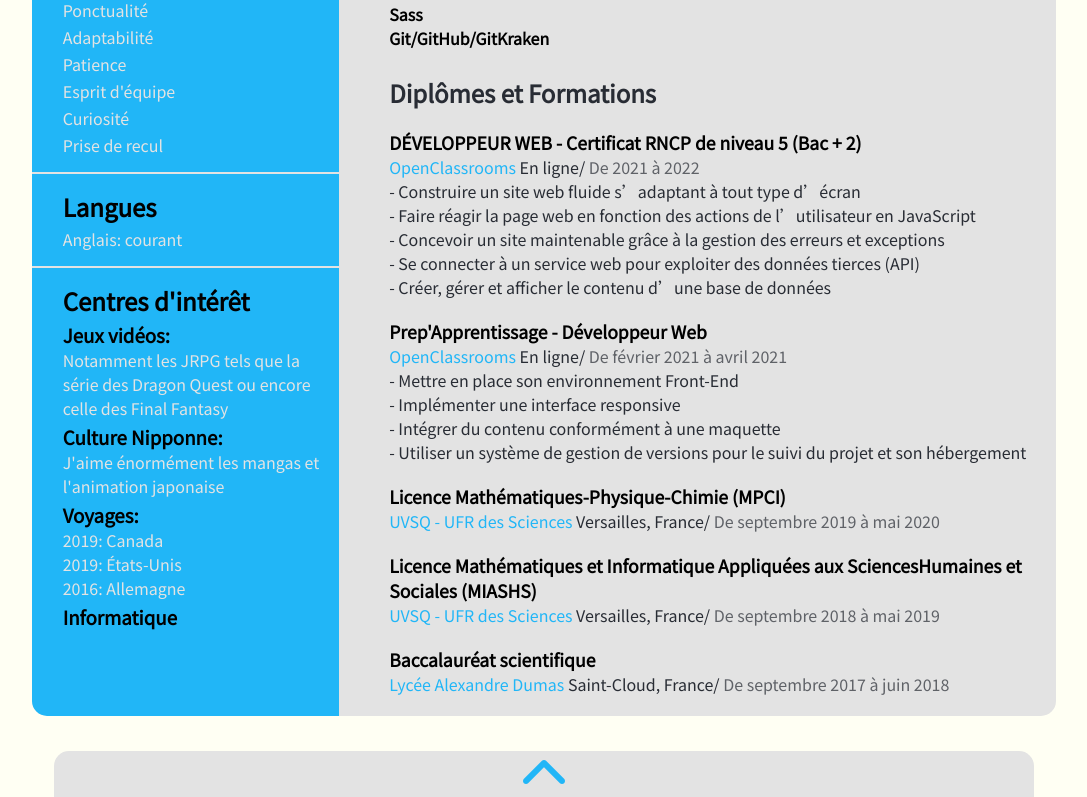
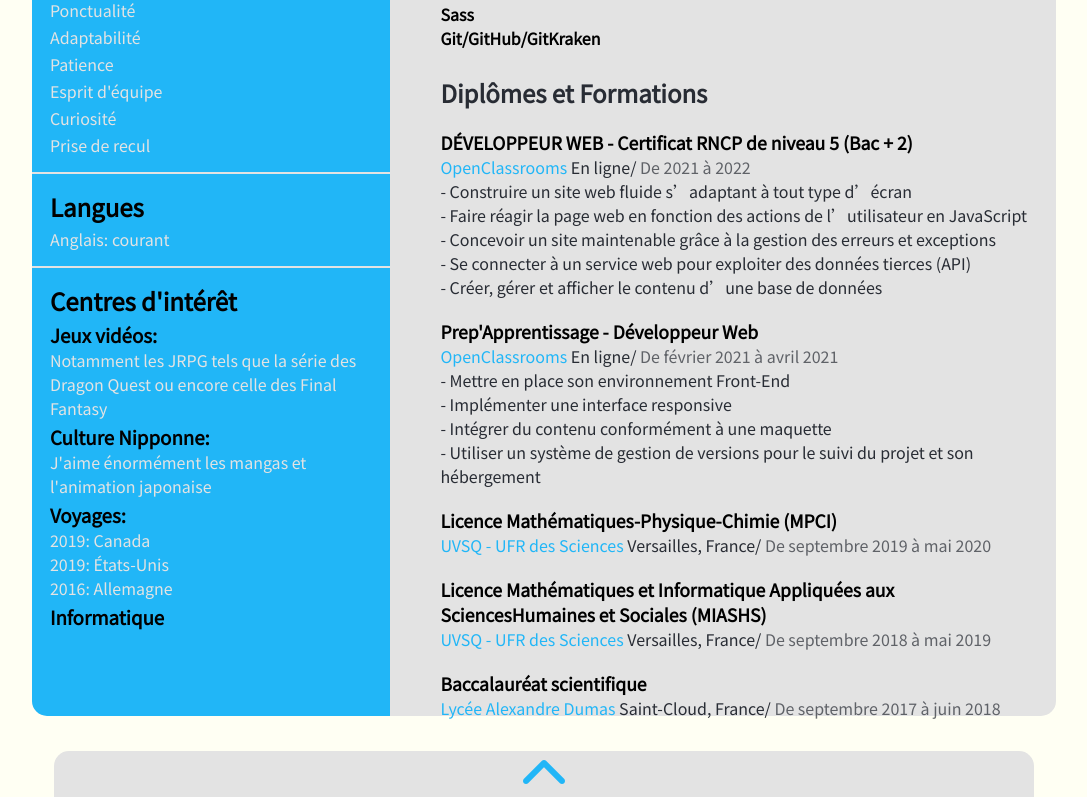
Before and after one commit to Marvinrn/MRNapp, a React (Create React App) app in the folder mrn-project/: page / in a window 1280 px wide. Shown: the part 2490-3287 px from the top of the page, without its empty margins (96-1183 px from the left). Built offline with nearby package versions, Linux system fonts and the light colour scheme.

Commit message:
size bug fix test 6

```diff
--- a/mrn-project/src/styles/components/_cv.scss
+++ b/mrn-project/src/styles/components/_cv.scss
@@ -24,7 +24,7 @@
 
         .cvAside{
             background-color: $color-5;
-            width: 30%;
+            width: 35%;
             height: 100%;
             border-bottom-left-radius: 15px;
 
@@ -40,7 +40,7 @@
 
             .cvInfo{
                 margin-top: 15px;
-                margin-left: 10%;
+                margin-left: 5%;
                 font-weight: bold;
 
                 .info{
@@ -65,12 +65,12 @@
 
                 .softTitle{
                     margin-top: 15px;
-                    margin-left: 10%;
+                    margin-left:5%;
                 }
 
                 .skills{
                     margin-top: 3px;
-                    margin-left: 10%;
+                    margin-left: 5%;
                     color: $color-2;
                 }
 
@@ -85,16 +85,16 @@
 
                 .interestTitle{
                     margin-top: 15px;
-                    margin-left: 10%;
+                    margin-left: 5%;
                 }
 
                 .interestSubTitle{
-                    margin-left: 10%;
+                    margin-left: 5%;
                     margin-top: 3px;
                 }
 
                 .interest{
-                    margin-left: 10%;
+                    margin-left: 5%;
                     margin-right: 5%;
                     color: $color-2;
                 }
@@ -103,7 +103,7 @@
 
         .cvCareer{
             background-color: $color-2;
-            width: 70%;
+            width: 65%;
             height: 100%;
             border-bottom-right-radius: 15px;
 
@@ -555,7 +555,7 @@
     .cvSection{
         .cvContent{
             width: 100%;
-            height: 1155px;
+            height: 1050px;
             .cvAside{
                 .cvInfo{
                     .info{
```
